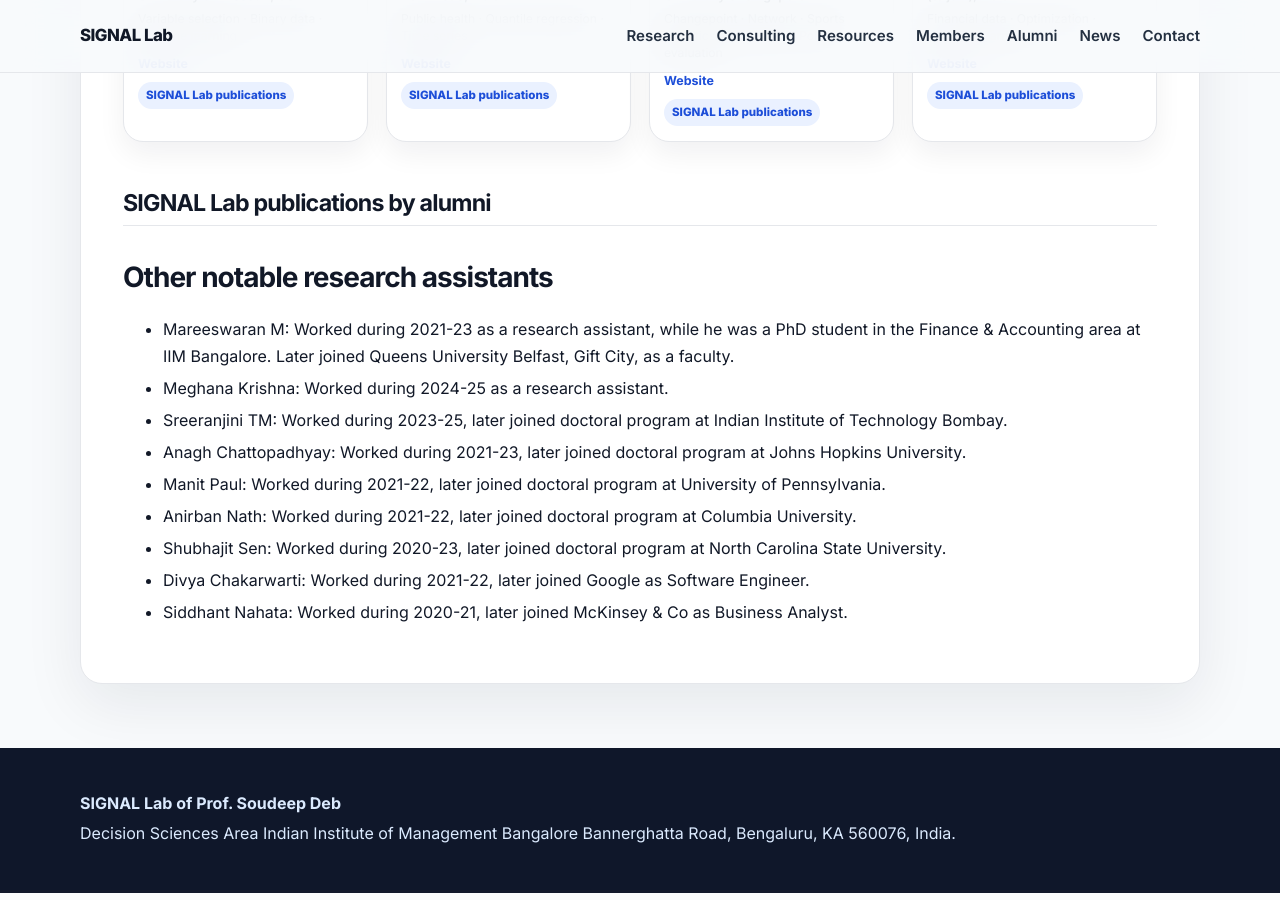
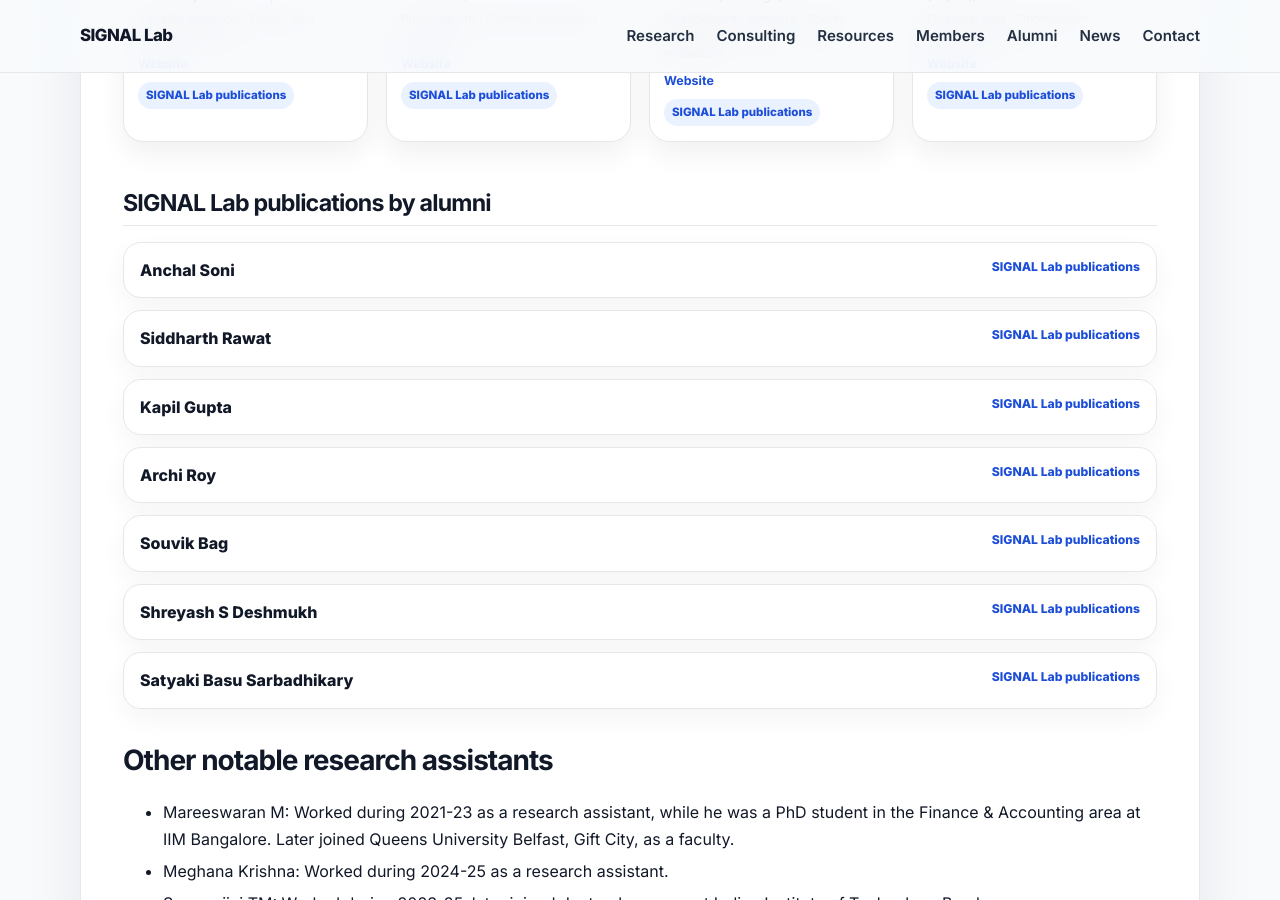
Before and after one commit to soudeepd/soudeeps-research-group, a Jekyll site: the page built from docs/_pages/alumni.md, in a window 1280 px wide and 900 px high, scrolled down 2107 px. Built offline with Jekyll 4.4.1, drawn with Linux system fonts in a browser that asks for light colours.

Commit message:
Update authors in publications.yml
Added authors to various publications in the YAML file.

```diff
--- a/docs/_data/publications.yml
+++ b/docs/_data/publications.yml
@@ -49,6 +49,8 @@
   venue: "SSRN"
   themes:
     - time-series
+  people:
+    - kunal-rai
   links:
     - label: pre-print
       url: "https://dx.doi.org/10.2139/ssrn.6513699"
@@ -64,6 +66,9 @@
   themes:
     - time-series
     - quantile-extremes
+  people:
+    - kunal-rai
+    - archi-roy
   links:
     - label: pre-print
       url: "https://arxiv.org/abs/2603.16400"
@@ -78,6 +83,8 @@
   venue: "arXiv"
   themes:
     - time-series
+  people:
+    - archi-roy
   links:
     - label: pre-print
       url: "https://arxiv.org/abs/2410.15713"
@@ -108,6 +115,9 @@
   themes:
     - real-estate-urban
     - spatio-temporal
+  people:
+    - kapil-gupta
+    - shagun-srivastava
   links:
     - label: working paper
       url: "https://www.iimb.ac.in/sites/default/files/2025-11/WP%20No.%20727.pdf"
@@ -120,6 +130,9 @@
   venue: "arXiv"
   themes:
     - statistical-learning
+  people:
+    - kapil-gupta
+    - souvik-bag
   links:
     - label: pre-print
       url: "https://arxiv.org/abs/2201.06063"
@@ -135,6 +148,8 @@
   themes:
     - spatio-temporal
     - other-applications
+  people:
+    - siddharth-rawat
   links:
     - label: pre-print
       url: "https://arxiv.org/abs/2305.01906"
@@ -197,6 +212,8 @@
   themes:
     - real-estate-urban
     - spatio-temporal
+  people:
+    - kapil-gupta
   links:
     - label: publication
       url: "https://link.springer.com/article/10.1007/s10479-025-06889-x"
@@ -213,6 +230,9 @@
     - real-estate-urban
     - spatio-temporal
     - statistical-learning
+  people:
+    - satyaki-bs
+    - archi-roy
   links:
     - label: publication
       url: "https://doi.org/10.1177/23998083251411954"
@@ -260,6 +280,8 @@
     - quantile-extremes
     - time-series
     - other-applications
+  people:
+    - shreyash-deshmukh
   links:
     - label: publication
       url: "https://link.springer.com/article/10.1007/s42081-025-00297-y"
@@ -275,6 +297,8 @@
   themes:
     - sports-analytics
     - statistical-learning
+  people:
+    - kapil-gupta
   links:
     - label: publication
       url: "https://www.sciencedirect.com/science/article/pii/S0970389624000089"
@@ -367,6 +391,8 @@
   themes:
     - time-series
     - other-applications
+  people:
+    - archi-roy
   links:
     - label: publication
       url: "https://www.tandfonline.com/doi/abs/10.1080/02664763.2022.2164562"
@@ -383,6 +409,9 @@
     - time-series
     - statistical-learning
     - other-applications
+  people:
+    - archi-roy
+    - anchal-soni
   links:
     - label: publication
       url: "https://www.sciencedirect.com/science/article/pii/S0140988323003286"
@@ -414,6 +443,8 @@
   themes:
     - spatio-temporal
     - other-applications
+  people:
+    - siddharth-rawat
   links:
     - label: publication
       url: "https://www.tandfonline.com/doi/full/10.1080/02664763.2021.1970122"
```
